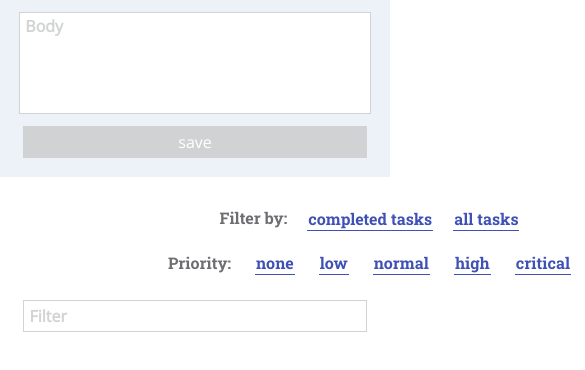
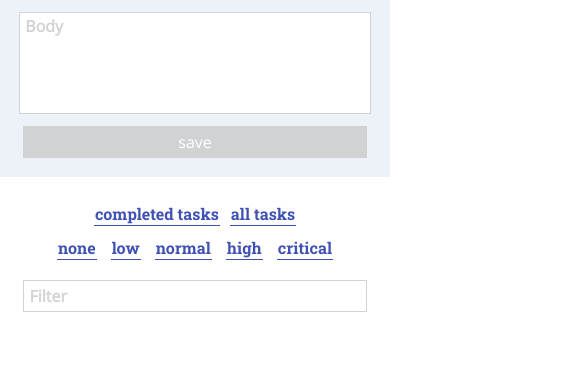
Before and after one commit to nogully/todo-box, a plain HTML site: page index.html in a window 390 px wide. Shown: the part 150-520 px from the top of the page, 585 px wide, since content can reach past the window. Drawn offline with nearby package versions, Linux system fonts and the light colour scheme.

Commit message:
Fix filter buttons spacing

```diff
--- a/styles.css
+++ b/styles.css
@@ -259,10 +259,18 @@ label {
 }
 
 /*Media Queries*/
-@media(max-width: 320px) {
+@media(max-width: 430px) {
+  h2 {
+    display: none;
+  }
+
   .button-div {
-    justify-content: left;
     width: 10px;
+  }
+
+  .filter, .show-all-cards,
+  .show-complete-button{
+    margin: 5px;
   }
 }
 @media(max-width: 745px){
@@ -274,7 +282,7 @@ label {
 
 @media(max-width: 820px) {
   .button-div {
-    width: 739px;
+    width: 100%;
   }
 }
 
```
